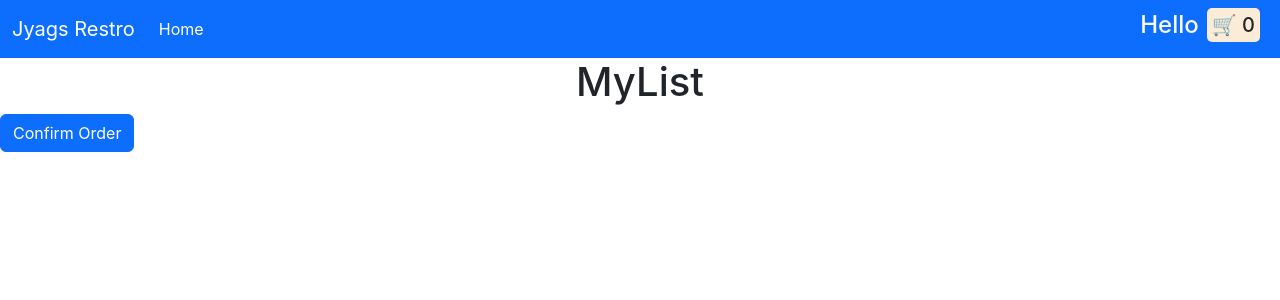
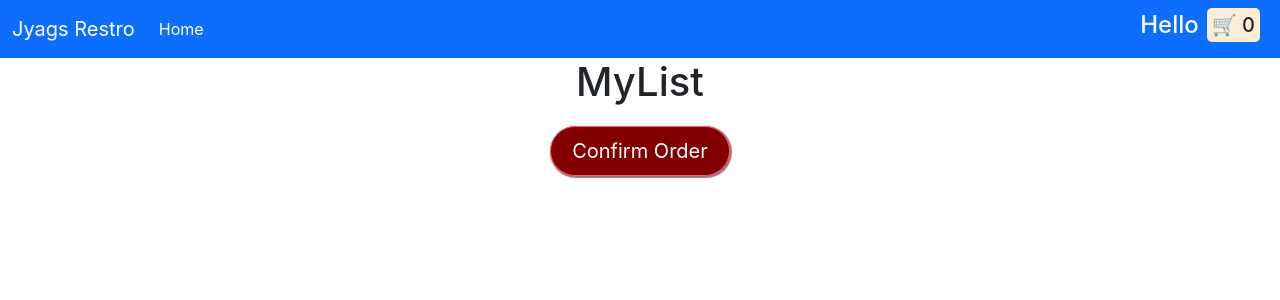
Before and after one commit to JagrutiMahajan04/Jyags-Restro, a React (Create React App) app in the folder client/: page /myList in a window 1280 px wide. Shown: the top 300 px of the page. Built offline with nearby package versions, Linux system fonts and the light colour scheme.

Commit message:
Order Placed By Confirm Button

```diff
--- a/client/src/views/MyList/MyList.css
+++ b/client/src/views/MyList/MyList.css
@@ -0,0 +1,23 @@
+.confirm-order-button{
+    display: block;
+    margin-left: auto;
+    margin-right: auto;
+    margin-top: 20px;
+    margin-bottom: 20px;
+    width: 200px;
+    height: 50px;
+    color: white;
+    background-color: #820000;
+    font-size: 20px;
+    padding: 5px;
+    width: 180px;
+    border-radius: 30px;
+    border: 1px solid #fc5377;
+    box-shadow: 1px 1px 1px 1px #a17474;
+    cursor: pointer;
+}
+.my-list-container{
+    width: 50%;
+    margin-left: auto;
+    margin-right: auto;
+}
--- a/client/src/views/MyList/MyList.js
+++ b/client/src/views/MyList/MyList.js
@@ -1,14 +1,30 @@
 import React from 'react'
+import axios from 'axios'
+import swal from 'sweetalert'
 import './MyList.css'
 import Navbar from '../../components/Navbar/Navbar'
 
 import { myFoodListItems } from '../../util/myList'
+import {currentUser} from '../../util/CurrentUser'
 
 function MyList() {
+    async function placeFoodOrder(){
+       const response = await axios.post("/orderFoodItems", {
+        userId: currentUser._id,
+        tableNumber: localStorage.getItem("tableNumber") || 1,
+        items: myFoodListItems
+       })
+        if(response.data.success){
+            await swal("Order Placed", response.data.message, "success")
+            localStorage.removeItem("List")
+            window.location.href="/"
+        }
+    }
     return (
         <div>
             <Navbar/>
             <h1 className='text-center'>MyList</h1>
+            <div className='my-list-container'>
             {
                 myFoodListItems.map((item,index)=>{
                     return (
@@ -21,7 +37,8 @@ function MyList() {
                     )
                 })
             }
-            <button type='button' className=' btn btn-primary'>Confirm Order</button>
+            </div>
+            <button type='button' className='confirm-order-button' onClick={placeFoodOrder}>Confirm Order</button>
         </div>
     )
 }
```
